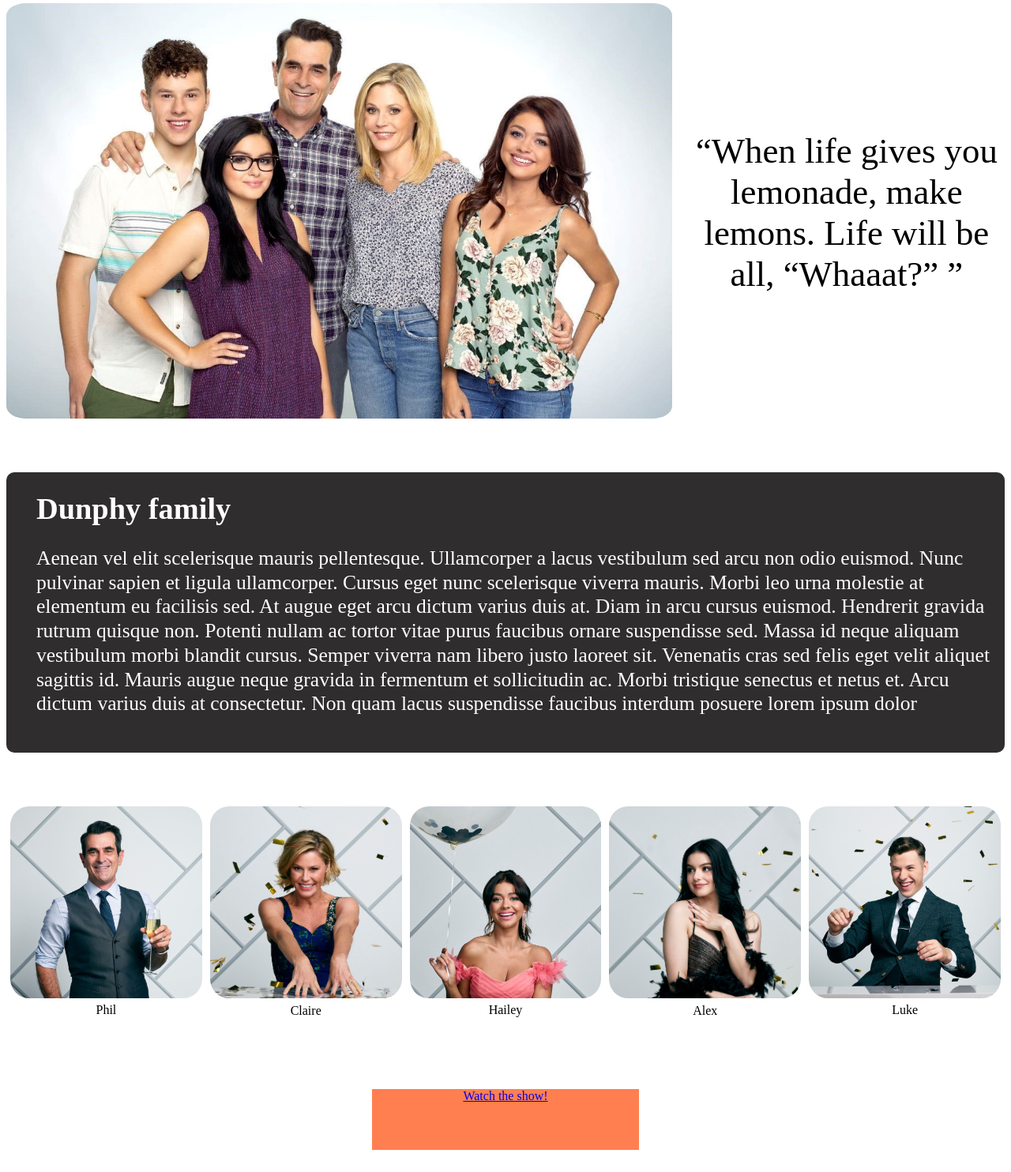
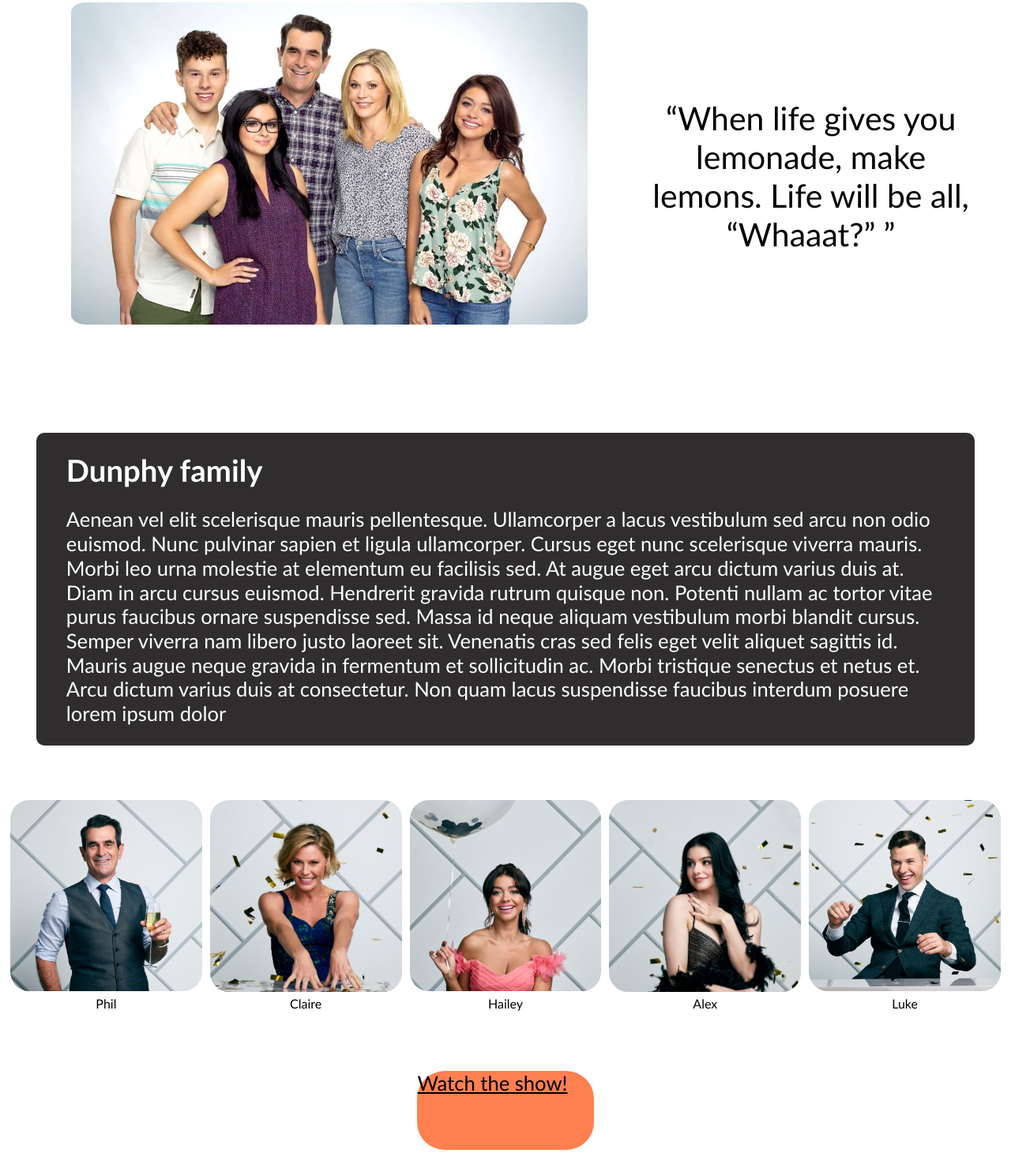
Before and after one commit to jess-rodg/Web-Project1, a plain HTML site: page Project_1/test.html in a window 1280 px wide. Shown: the part 116-1600 px from the top of the page at 79% size. Drawn offline with Linux system fonts and the light colour scheme.

Commit message:
looks a little better

```diff
--- a/Project_1/test.css
+++ b/Project_1/test.css
@@ -1,15 +1,16 @@
 * {
   box-sizing: border-box;
+  font-family:'Gill Sans', 'Gill Sans MT', Calibri, 'Trebuchet MS', sans-serif;
 }
 
 .container {
   display: grid;
-  grid-template-columns: 1fr 1fr 1fr 1fr 1fr 1fr 1fr 1fr 1fr;
-  grid-template-rows: 0.7fr 1.1fr 1.1fr 1.1fr 1fr 1fr 1fr 1fr 1fr 1fr;
+  grid-template-columns: 1fr 1fr 1fr 1fr 1fr 0.5fr 1fr 1fr 1fr;
+  grid-template-rows: 0.4fr 1fr 1fr 1fr 1fr 1fr 1fr 1fr 1fr 1fr;
   gap: 0px 0px;
   grid-auto-flow: row;
   grid-template-areas:
-    "Header Header Header Header Header Header Header Header Header"
+    "Header . . . . . . . ."
     "Family Family Family Family Family Family Quote Quote Quote"
     "Family Family Family Family Family Family Quote Quote Quote"
     "Family Family Family Family Family Family Quote Quote Quote"
@@ -23,20 +24,27 @@
 
 .Family {
   grid-area: Family;
+  margin-top: 5%;
 }
 
-.Family img{
+.Family img {
+
+  display: block;
+  margin: auto;
   border-radius: 3%;
 }
 
 .About {
   grid-area: About;
-  background-color:#2F2D2E;
+  background-color: #2F2D2E;
   color: white;
   border-radius: 10px;
   margin-top: 5%;
   margin-bottom: 5%;
+  margin-left: 3%;
+  margin-right: 3%;
   padding-left: 3%;
+  padding-right: 3%;
   line-height: 120%;
   font-size: 2vw;
 }
@@ -45,8 +53,8 @@ font-size: 2vw;
 
   grid-area: Quote;
   margin: auto;
-  font-size: 3.5vw;
-  padding-left: 5%;
+  font-size: 3.2vw;
+  padding-right: 10%;
   text-align: center;
 }
 
@@ -58,6 +66,12 @@ font-size: 2vw;
 
 .Header {
   grid-area: Header;
+}
+
+.Header img {
+  padding-left: 5%;
+  padding-top: 5%;
+
 }
 
 .Family-members {
@@ -81,8 +95,17 @@ text-align: center;
 
 
 .Watch {
-  margin: 10%;
-  text-align: center;
   grid-area: Watch;
+  font-size: 2vw;
   background-color: coral;
+  margin-bottom: 20%;
+  margin-left: 20%;
+  margin-right:20%;
+  border-radius: 35px;
 }
+
+#watch_link{
+  color: black;
+  margin:auto;
+
+}
--- a/Project_1/test.html
+++ b/Project_1/test.html
@@ -14,7 +14,7 @@
     <div class="Header">
 
         <nav class="homeButton">
-            <a href="index.html"><img src="images/Home_Icon.png" alt="home"> </a>
+            <a href="index.html"><img src="images/Home_Icon.png" alt="home" width="45%vw"> </a>
         </nav>
 
     </div>
@@ -22,7 +22,7 @@
     <div class="Family">
 
 
-            <img src="images/dunphyFamily.jpeg" alt="Dunphy Family" width="100%vw" >
+            <img src="images/dunphyFamily.jpeg" alt="Dunphy Family" width="80%vw" >
 
 
 
@@ -67,7 +67,7 @@
 
     <div class="Watch">
 
-        <a href="watch_page.html">Watch the show!</a>
+        <a id="watch_link" href="watch_page.html">Watch the show!</a>
 
     </div>
 
```
Lines whose indentation alone changed are shown as unchanged.
